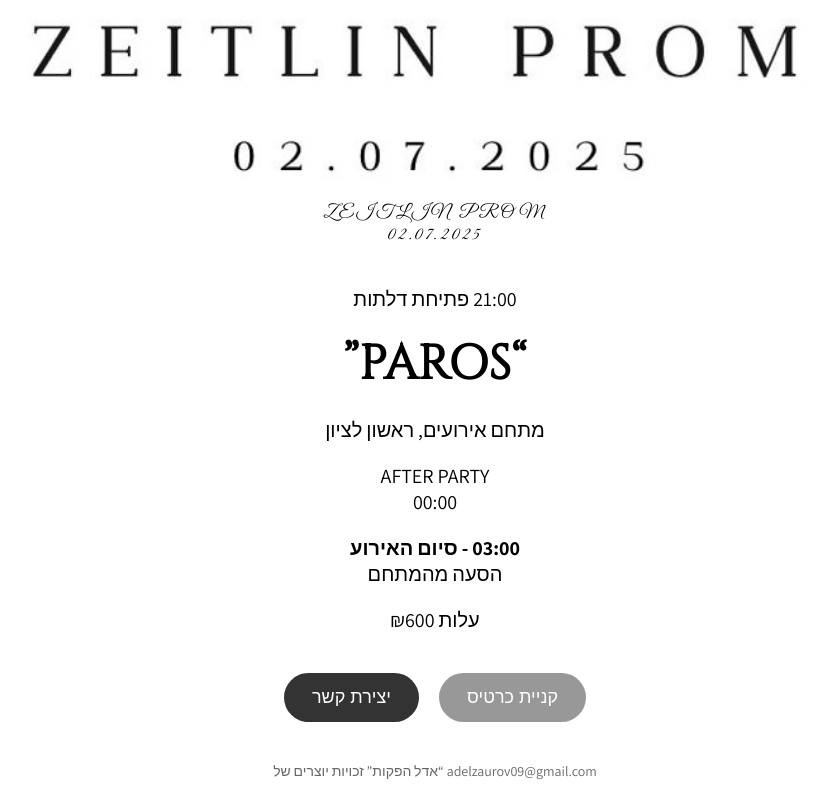
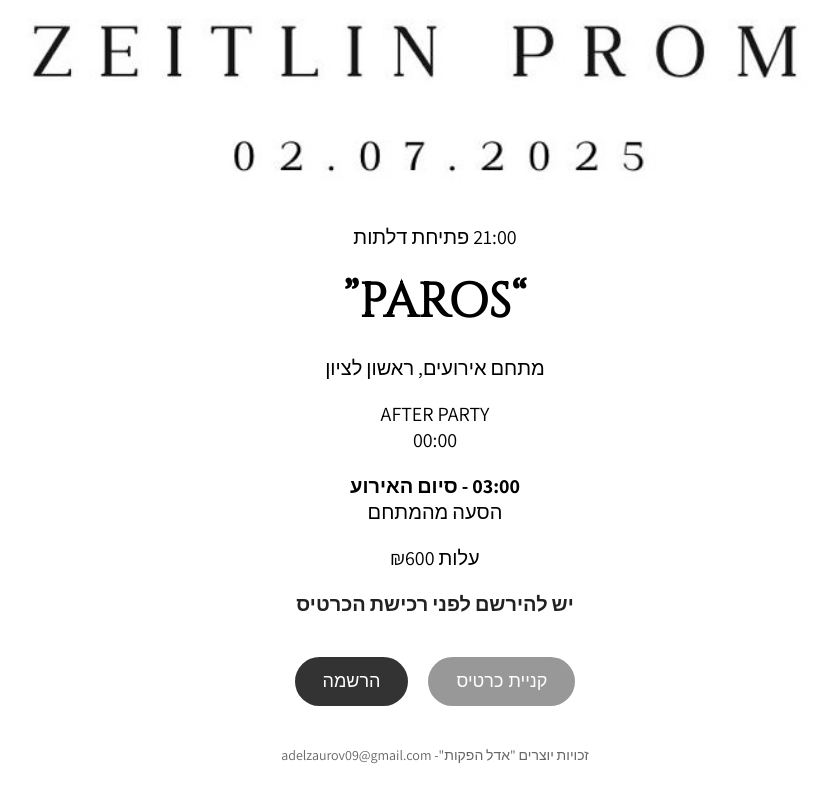
Before and after one commit to josh6512/adel, a plain HTML site: page index.html in a window 1280 px wide. Shown: the part 1623-2423 px from the top of the page, without its empty margins (205-1033 px from the left). Drawn offline with Linux system fonts and the light colour scheme.

Commit message:
Update index.html

```diff
--- a/index.html
+++ b/index.html
@@ -59,6 +59,15 @@
     .after-party, .end, .price, .time, .location {
       font-size: 20px;
     }
+    .note {
+      font-size: 20px;
+      text-align: center;
+      font-weight: bold;
+      margin-bottom: 25px;
+      margin-top: 60px;
+      color: #222;
+      display: block;
+   }
 
     .end span {
       font-weight: bold;
@@ -117,10 +126,6 @@
     <div class="header-image">
       <img src="background.jpg" alt="Save the Date">
     </div>
-    <div class="header-text">
-      <p class="header-sub">ZEITLIN PROM<br>02.07.2025</p>
-    </div>
-
     <div class="invite">
       <p class="time">21:00 פתיחת דלתות</p>
       <h1 class="title">“PAROS”</h1>
@@ -129,10 +134,13 @@
       <p class="end"><span>03:00 - סיום האירוע</span><br>הסעה מהמתחם</p>
       <p class="price">עלות ₪600</p>
 
+      <p class="note">יש להירשם לפני רכישת הכרטיס</p>
       <div class="buttons">
+        <a id="buyLink" href="https://www.bitpay.co.il/app/share-info?i=212370376271_19kPyNyX" class="btn disabled">
         <button id="buyBtn" disabled style="opacity: 0.5; cursor: not-allowed;">קניית כרטיס</button>
+        </a>
         <a href="https://docs.google.com/forms/d/1d3VZNWh4Nlvt0lGB9KV52PkmtqFJCytxrgEIM7bjN14/edit" onclick="enableBuy()" target="_blank">
-          <button>יצירת קשר</button>
+          <button>הרשמה </button>
         </a>
       </div>
 
@@ -145,7 +153,9 @@
         }
       </script>
 
-      <p class="footer">adelzaurov09@gmail.com “אדל הפקות” זכויות יוצרים של</p>
+      <p class="footer"> זכויות יוצרים "אדל הפקות"- adelzaurov09@gmail.com
+
+      </p>
     </div>
   </div>
 </body>
```
